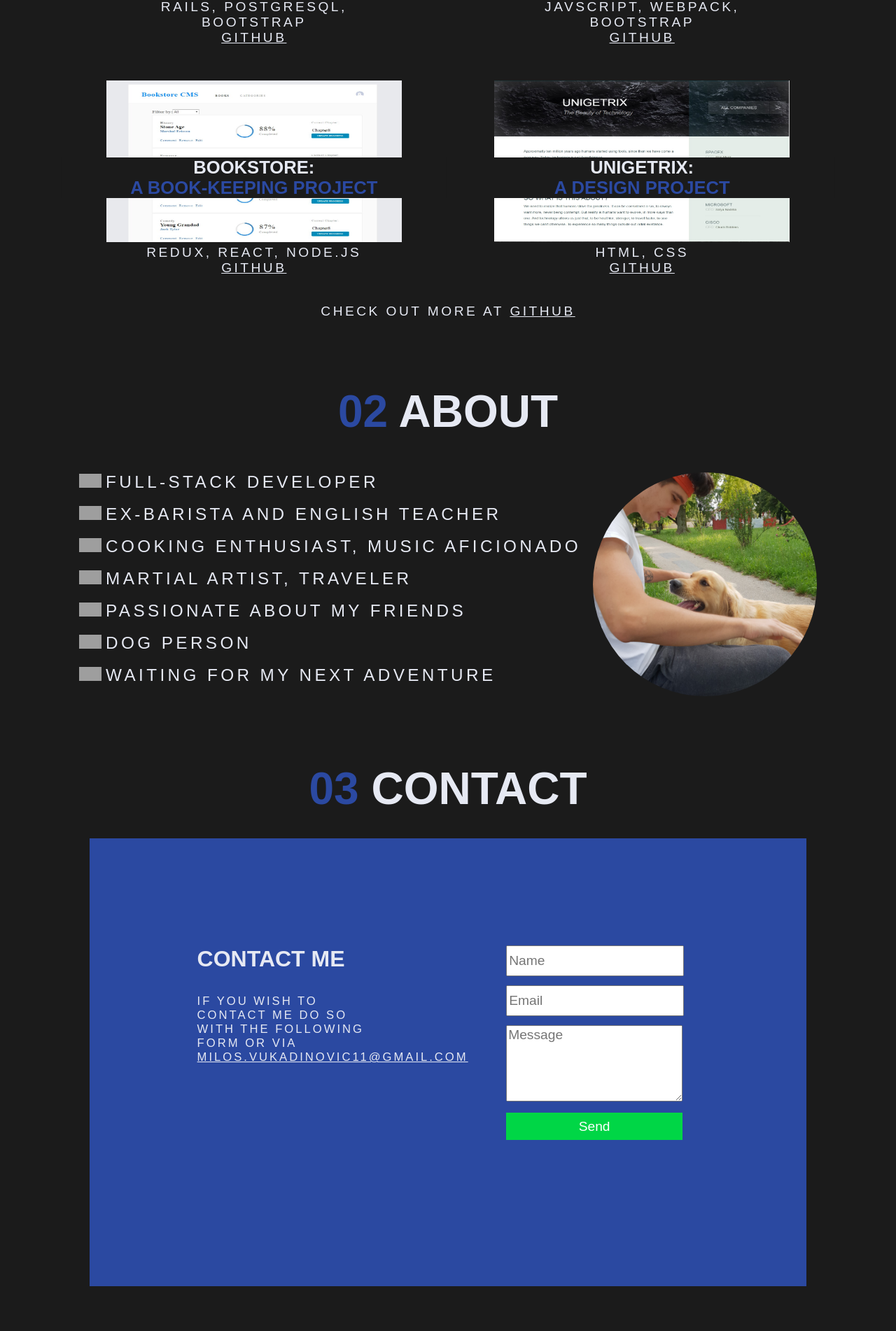
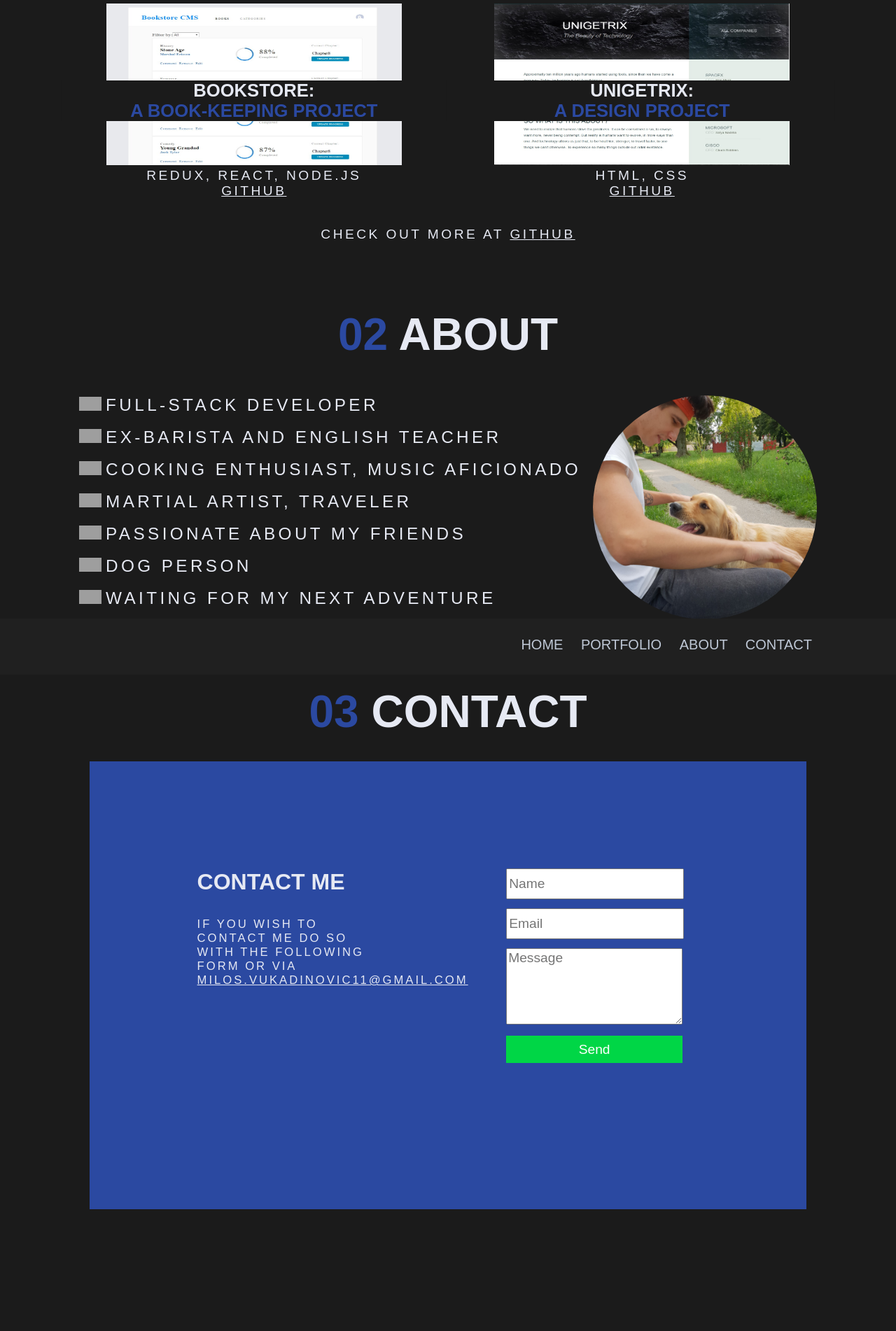
Before and after one commit to milosvukadinovic/portfolio, a PHP site: page / in a window 1280 px wide, after a click on "CONTACT". Shown: the part 1083-2985 px from the top of the page at 70% size. After the commit the page ends 2811 px from the top, so only its background shows below. Run offline with PHP 8.4, Linux system fonts and the light colour scheme; some web fonts are replaced; grey boxes are pictures that could not be loaded.

Commit message:
Adding more style

```diff
--- a/csss/styling.css
+++ b/csss/styling.css
@@ -20,6 +20,8 @@ body{
   margin:0;
   height:80px;
   width:100%;
+  z-index:1;
+  position:fixed;
 
 }
 .navLinks{
@@ -47,7 +49,7 @@ h1{
 }
 #Home{
   margin-left:10%;
-  margin-top:150px;
+  padding-top: 120px;
   float:left;
 
 }
@@ -70,7 +72,7 @@ h1{
   margin-bottom:40px;
 }
 #Portfolio{
-  margin-top:100px;
+  padding-top: 100px;
   float:left;
   width:100%;
   text-align: center;
@@ -127,7 +129,7 @@ h1{
 }
 
 #About{
-  margin-top:80px;
+  padding-top: 80px;
   float:left;
   width:100%;
   text-align: center;
@@ -159,7 +161,7 @@ h1{
 }
 
 #Contact{
-  margin-top:80px;
+  padding-top: 80px;
   float:left;
   width:100%;
   text-align: center;
@@ -173,7 +175,7 @@ h1{
   text-align: left;
   margin-bottom:5vw;
 }
-.contactSpan{
+#contactSpan{
   margin-top:12vw;
   margin-left:12vw;
   line-height: normal;
@@ -182,7 +184,7 @@ h1{
   font: normal normal normal 2.5vw avenir-lt-w01_35-light1475496,sans-serif;
   position:absolute;
 }
-.contactSpanEmail{
+#contactSpanEmail{
   margin-top:16vw;
   margin-left:12vw;
   line-height: normal;
@@ -192,6 +194,17 @@ h1{
   position:absolute;
   width:20%;
   letter-spacing: 0.18em;
+}
+#contactSpanEmailZ{
+  margin-top:16vw;
+  margin-left:15vw;
+  line-height: normal;
+  color: rgb(230, 233, 243);
+  font-weight: 500!important;
+  font: normal normal normal 2vw avenir-lt-w01_35-light1475496,sans-serif;
+  position:absolute;
+  letter-spacing: 0.18em;
+  display:none;
 }
 
 #contact-form{
@@ -226,6 +239,12 @@ h1{
   padding:0;
   border:none;
 }
+.inputButton:hover{
+  opacity:80%;
+}
+.inputButton:active{
+  background-color:rgb(9, 148, 55);
+}
 .projectSpanB{
   line-height: normal;
   color: rgb(230, 233, 243);
--- a/index.html
+++ b/index.html
@@ -28,6 +28,11 @@
                 // generate the contact number value
                 this.contact_number.value = Math.random() * 100000 | 0;
                 emailjs.sendForm('default_service', 'template_qXtBJ1ZG', this);
+                document.getElementById('contact-form').reset();
+                document.getElementById('contact-form').style.display = "none";
+                document.getElementById('contactSpan').style.display = "none";
+                document.getElementById('contactSpanEmail').style.display = "none";
+                document.getElementById('contactSpanEmailZ').style.display = "inline-block";
             });
         }
     </script>
@@ -57,7 +62,7 @@ $('html, body').animate({
 
   <section id="navBarContainer">
     <div id="navBar">
-      <a href="#navBarContainer" class="navLinks">
+      <a href="#Home" class="navLinks">
         HOME
       </a>
       <a href="#Portfolio" class="navLinks">
@@ -246,17 +251,20 @@ $('html, body').animate({
           </h1>
         </div>
         <div class="formContainer">
-          <span class="contactSpan">
+          <span id="contactSpan">
             CONTACT ME
           </span><br>
-          <span class="contactSpanEmail">
+          <span id="contactSpanEmail">
               IF YOU WISH TO CONTACT ME DO SO WITH THE FOLLOWING FORM OR VIA <a href class="projectSpanB">MILOS.VUKADINOVIC11@GMAIL.COM</a>
           </span>
+          <span id="contactSpanEmailZ">
+            The Message has been sent, thank you.
+        </span>
           <form id="contact-form">
               <input type="hidden" name="contact_number">
-              <input type="text" class="input" placeholder="Name" name="user_name"><br>
-              <input type="email" class="input" placeholder="Email" name="user_email"><br>
-              <textarea name="message" class="inputLarge" placeholder="Message"></textarea><br>
+              <input required="required" type="text" class="input" placeholder="Name" name="user_name"><br>
+              <input required="required" type="email" class="input" placeholder="Email" name="user_email"><br>
+              <textarea required="required" name="message" class="inputLarge" placeholder="Message"></textarea><br>
               <input type="submit" class="inputButton" value="Send">
           </form>
         </div>
```
